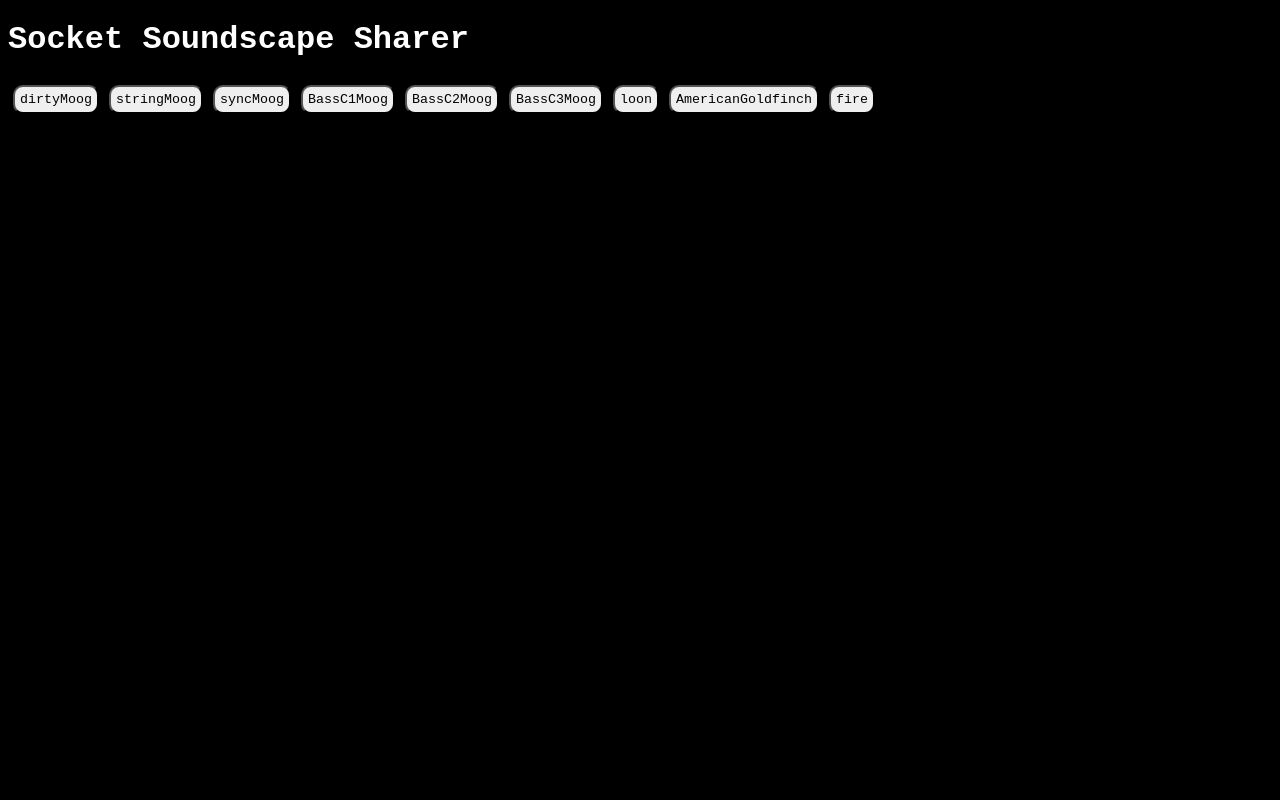
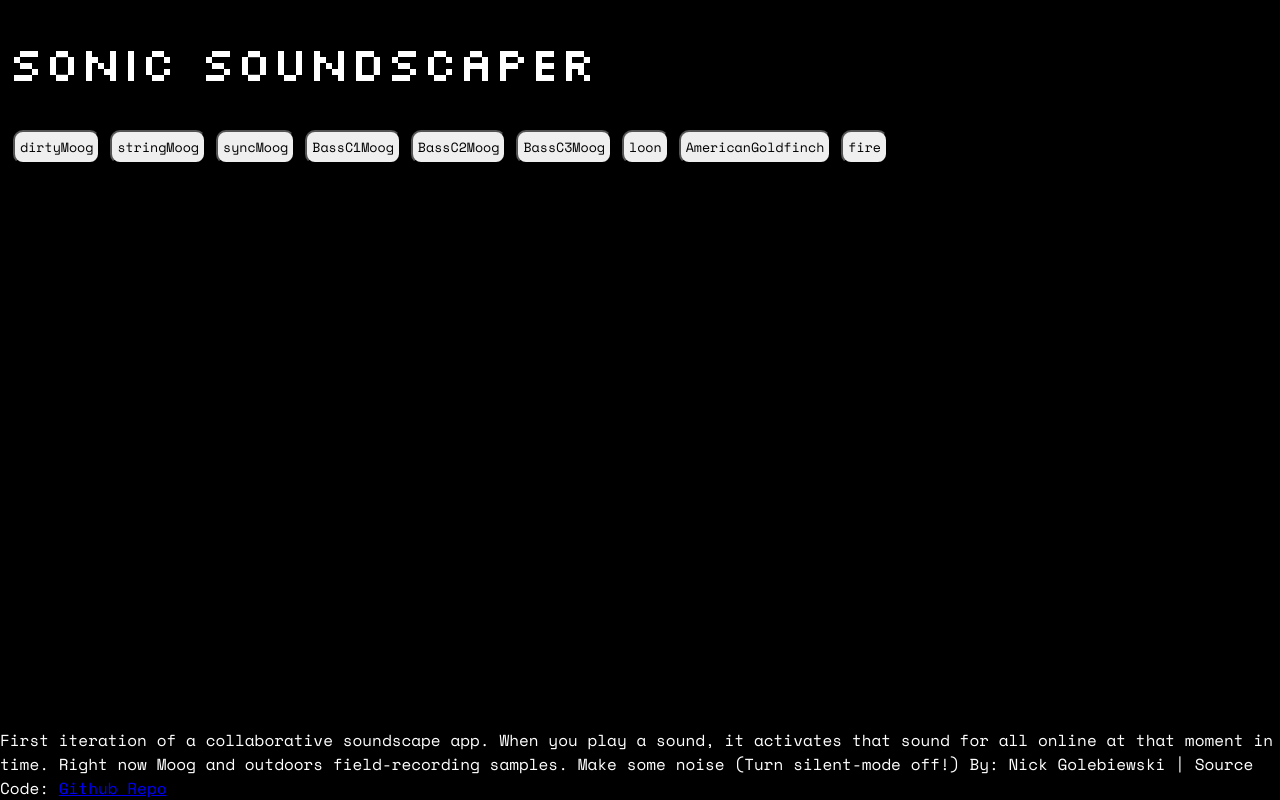
Before and after one commit to ngolebiewski/socket-sound-sharer, a React (Vite) app: page / in a window 1280 px wide. Built offline with nearby package versions, Linux system fonts and the light colour scheme; no server answers.

Commit message:
add explanatory footer

```diff
--- a/index.html
+++ b/index.html
@@ -1,13 +1,21 @@
 <!doctype html>
 <html lang="en">
+
 <head>
   <meta charset="UTF-8" />
   <!-- <link rel="icon" type="image/svg+xml" href="/vite.svg" /> -->
   <meta name="viewport" content="width=device-width, initial-scale=1.0" />
   <title>Socket Sound Sharer</title>
+  <link rel="preconnect" href="https://fonts.googleapis.com">
+  <link rel="preconnect" href="https://fonts.gstatic.com" crossorigin>
+  <link href="https://fonts.googleapis.com/css2?family=Space+Mono:ital,wght@0,400;0,700;1,400;1,700&display=swap"
+    rel="stylesheet">
+  <link href="https://fonts.googleapis.com/css2?family=Silkscreen:wght@400;700&display=swap" rel="stylesheet">
 </head>
+
 <body>
   <div id="root"></div>
   <script type="module" src="/src/main.jsx"></script>
 </body>
+
 </html>
--- a/src/App.jsx
+++ b/src/App.jsx
@@ -51,10 +51,15 @@ const App = () => {
 
   return (
     <>
-      <h1>Socket Soundscape Sharer</h1>
+      <h1>Sonic Soundscaper</h1>
       {Object.keys(sounds).map(sample => (
         <button key={sample} onClick={() => playSound(sample)}>{sample}</button>
       ))}
+      <footer>First iteration of a collaborative soundscape app.
+        When you play a sound, it activates that sound for all online at that moment in time.
+        Right now Moog and outdoors field-recording samples.
+        Make some noise (Turn silent-mode off!)
+        By: Nick Golebiewski | Source Code: <a href="https://github.com/ngolebiewski/socket-sound-sharer" target='_blank'>Github Repo</a></footer>
     </>
   )
 }
--- a/src/index.css
+++ b/src/index.css
@@ -22,17 +22,41 @@
   font-style: italic;
 }
 
-* {
-  font-family: "Space Mono", monospace;
+.silkscreen-regular {
+  font-family: "Silkscreen", sans-serif;
+  font-weight: 400;
+  font-style: normal;
+}
+
+.silkscreen-bold {
+  font-family: "Silkscreen", sans-serif;
+  font-weight: 700;
+  font-style: normal;
 }
 
 body {
   background-color: black;
   color: white;
+  font-family: "Space Mono", monospace;
+}
+
+h1 {
+  font-family: "Silkscreen", sans-serif;
+  font-weight: 400;
+  font-style: normal;
+  font-size: 3em;
 }
 
 button {
   margin: 5px;
   padding: 5px;
   border-radius: 10px;
+  font-family: "Space Mono", monospace;
 }
+
+footer {
+  position: fixed;
+  bottom: 0;
+  left: 0;
+  width: 100%;
+}
```
Lines whose indentation alone changed are shown as unchanged.
